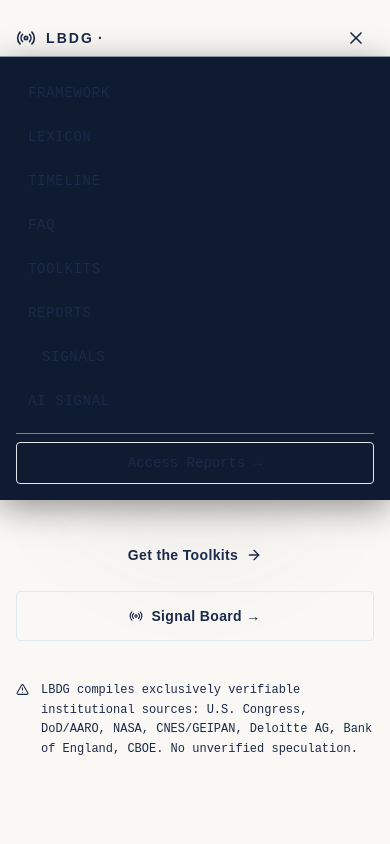
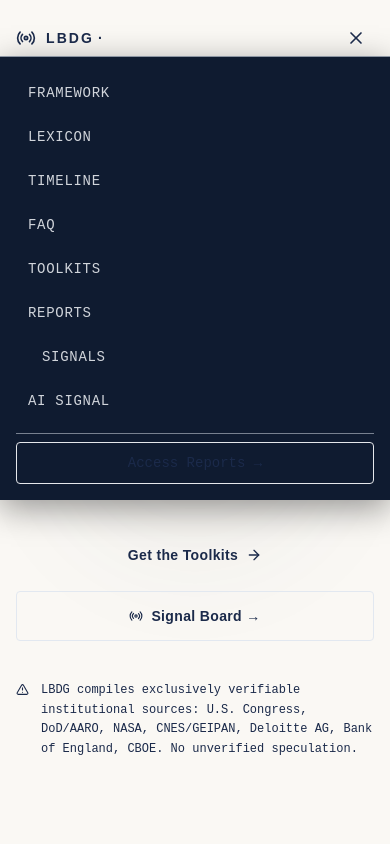
Before and after one commit to lbdgGit/DisclosureHub, a Next.js app in the folder disclosure-hub-starter/: page / in a window 390 px wide. Both pictures are taken after a click on the button "Open menu". Shown: the top 844 px of the page. Built offline with nearby package versions, Linux system fonts and the light colour scheme; a web font is replaced by a local one.

Commit message:
Update Navbar.tsx

```diff
--- a/disclosure-hub-starter/components/layout/Navbar.tsx
+++ b/disclosure-hub-starter/components/layout/Navbar.tsx
@@ -119,7 +119,7 @@
                   'px-3 py-2.5 rounded text-sm font-mono tracking-wider uppercase transition-colors flex items-center gap-2',
                   pathname === link.href
                     ? 'text-signal bg-signal/10'
-                    : 'text-muted hover:text-bright hover:bg-white/5',
+                    : 'text-gray-300 hover:text-bright hover:bg-white/5',
                 )}
                 style={{ fontFamily: 'JetBrains Mono, monospace' }}
               >
```
